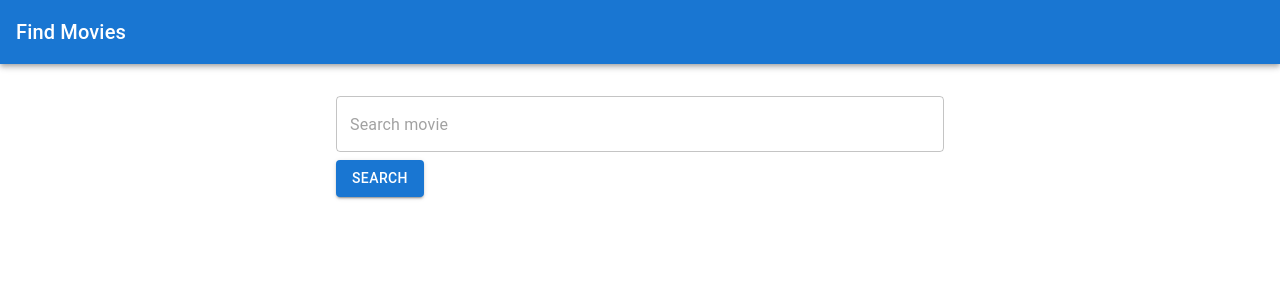
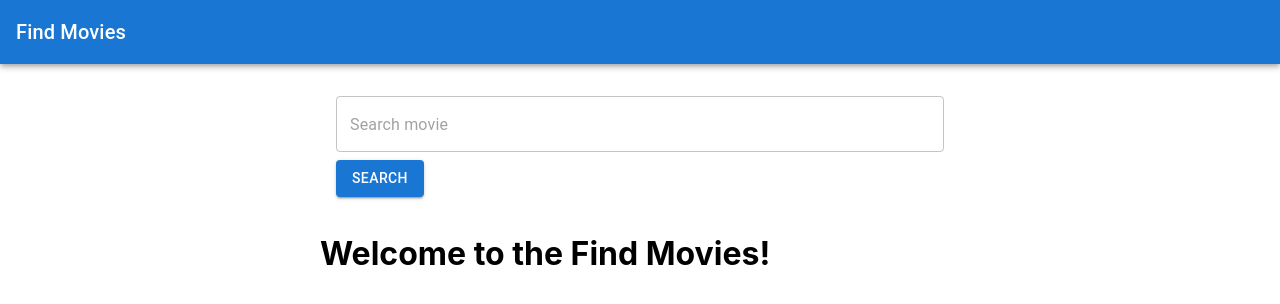
Before and after one commit to Bazoly/find-movies-frontend, a React (Create React App) app: page / in a window 1280 px wide. Shown: the top 304 px of the page. Built offline with nearby package versions, Linux system fonts and the light colour scheme.

Commit message:
feat: add a welcome page to the "/" route

```diff
--- a/src/App.jsx
+++ b/src/App.jsx
@@ -50,6 +50,7 @@ function App() {
                             </ApolloProvider>}
                         />
                         <Route path={"/movie/:movieTitle/:movieReleaseDate"} element={<MovieDetailsContainer/>}/>
+                        <Route path={"/"} element={<h1>Welcome to the Find Movies!</h1>}/>
                     </Routes>
                 </Grid>
                 <Grid item xs={3}/>
```
